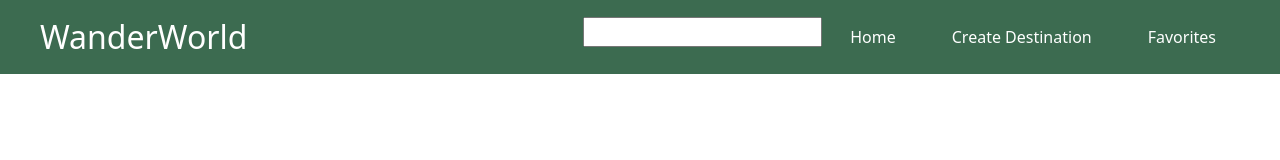
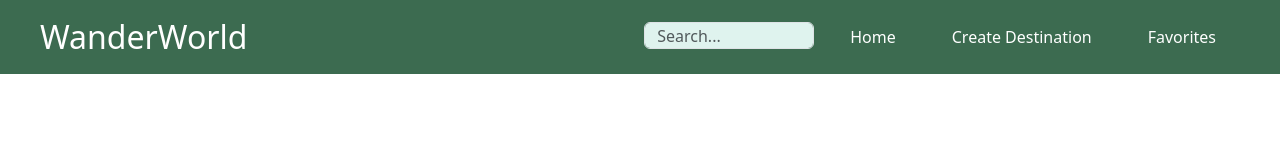
Before and after one commit to ironhack-react-app/wanderWorld, a React (Vite) app: page / in a window 1280 px wide. Shown: the top 160 px of the page. Built offline with nearby package versions, Linux system fonts and the light colour scheme; no server answers.

Commit message:
add css to search bar

```diff
--- a/src/App.css
+++ b/src/App.css
@@ -5,8 +5,6 @@
     gap: 4rem;
     margin: 60px 100px;
   }
-
-
 
   .title{
     font-family:'Gill Sans', 'Gill Sans MT', Calibri, 'Trebuchet MS', sans-serif;
@@ -57,14 +55,12 @@
 
   .location-tag {
     width: 15px;
-    height: 38px;
+    height: 45px;
 
   }
   .like-tag{
     width: 45px;
     height: 20px;
-
-
 
   }
 
@@ -92,3 +88,11 @@
     background: transparent;
     border: none;
   }
+
+.form-control{
+  height: 27px;
+  width: 170px;
+  margin-top: 5px;
+  background-color:  #dff3ee;
+
+}
--- a/src/Components/NavBar.jsx
+++ b/src/Components/NavBar.jsx
@@ -44,7 +44,8 @@ const NavBar = ({ handleSearch }) => {
           <div className="offcanvas-body">
             <ul className="navbar-nav justify-content-end flex-grow-1 pe-3">
               <li className="nav-item">
-                <input type="text" onChange={handleChange} />
+              <input class="form-control me-2" type="search" placeholder="Search..." aria-label="Search" onChange={handleChange} />
+
               </li>
               <li className="nav-item">
                 <Link
```
